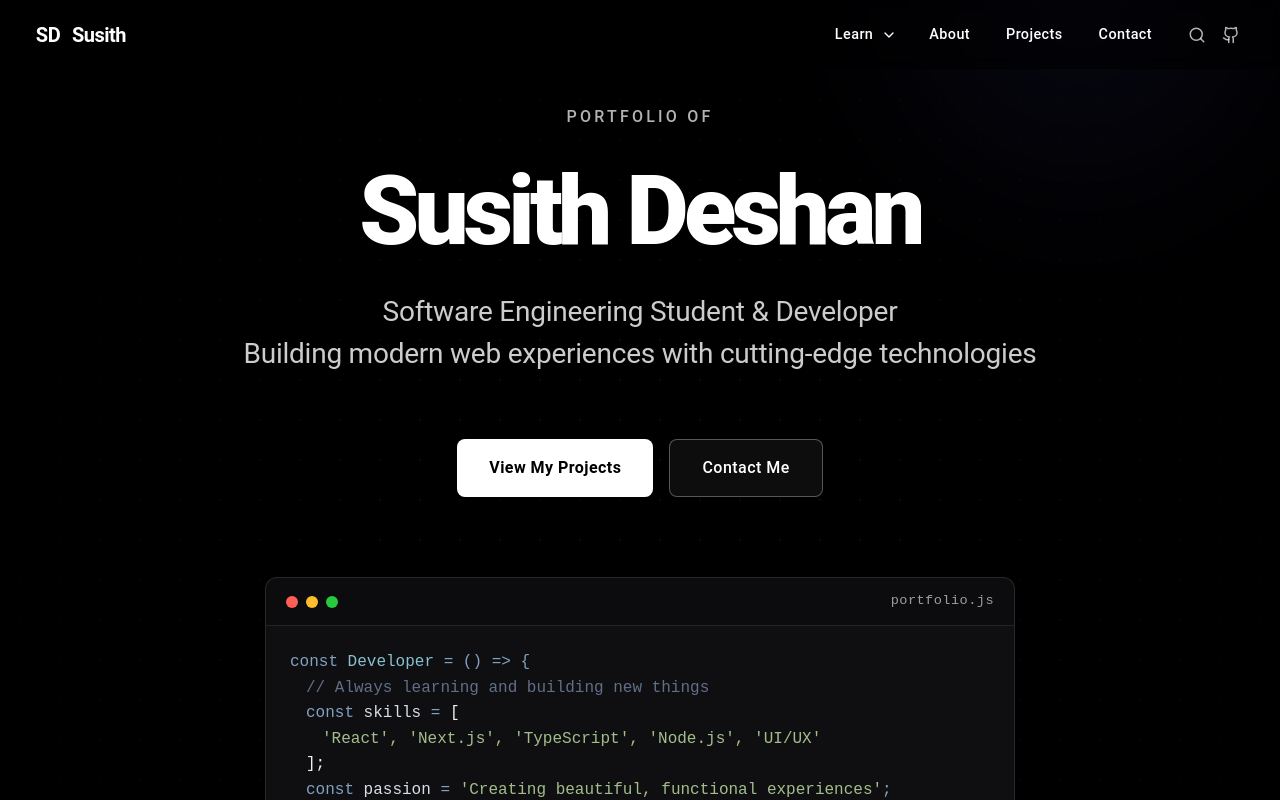
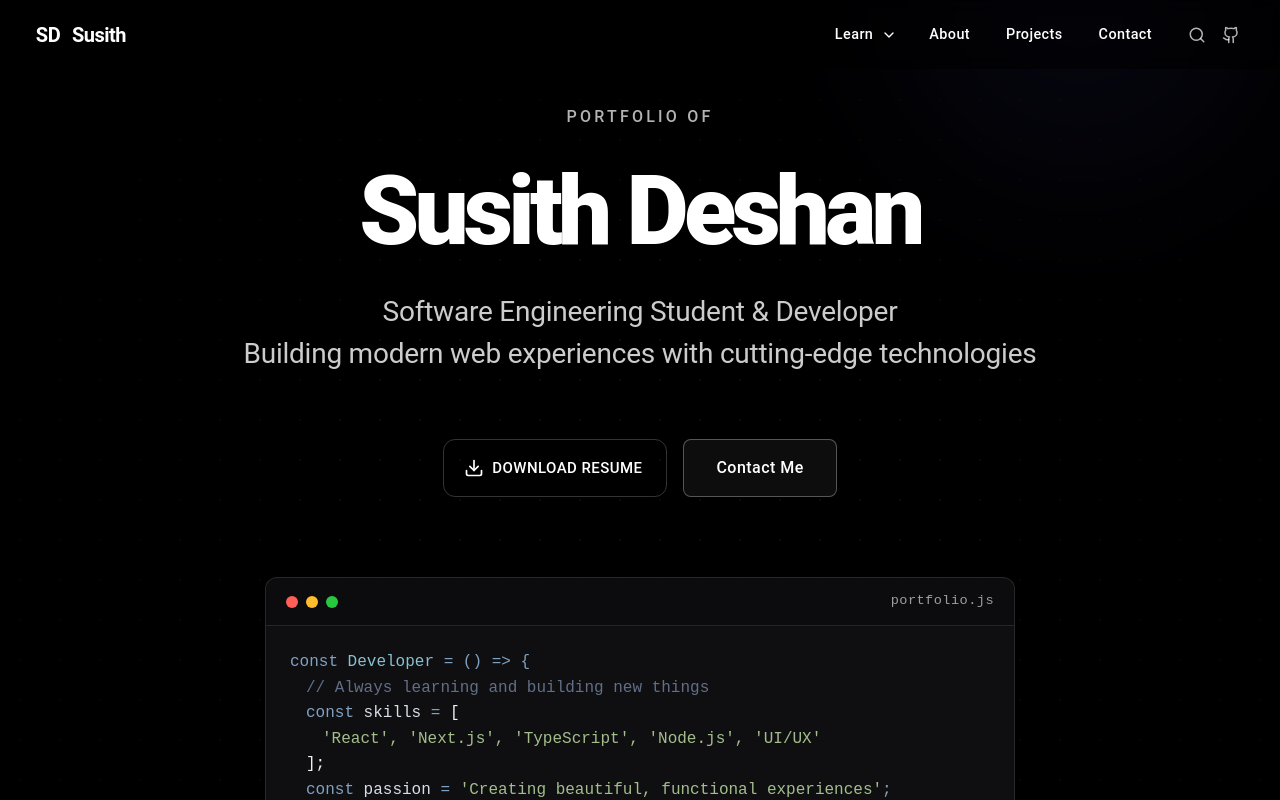
Before and after one commit to SusithD/my-portfolio, a Next.js app: page / in a window 1280 px wide. Shown: the top 800 px of the page. Built offline with nearby package versions, Linux system fonts and the light colour scheme.

Commit message:
Update Hero component to include a download button for the resume, enhancing user accessibility and interaction. Adjust button styling for improved visual appeal.

```diff
--- a/src/components/Hero.jsx
+++ b/src/components/Hero.jsx
@@ -3,6 +3,7 @@
 import React, { useEffect, useState } from "react";
 import { Box, Typography, Container, Button } from "@mui/material";
 import { motion } from "framer-motion";
+import { Download } from 'lucide-react';
 
 const Hero = () => {
   const [mounted, setMounted] = useState(false);
@@ -273,25 +274,24 @@ const Hero = () => {
           >
             {/* Primary CTA Button */}
             <Button
-              variant="contained"
-              onClick={() => handleScroll("projects")}
-              component={motion.button}
-              whileHover={{ scale: 1.05 }}
-              whileTap={{ scale: 0.98 }}
+              variant="outlined"
+              size="large"
+              href="/resume.pdf"
+              download
+              startIcon={<Download size={20} />}
               sx={{
-                backgroundColor: "#fff",
-                color: "#000",
-                fontSize: { xs: "0.95rem", md: "1rem" },
-                fontWeight: 600,
-                padding: { xs: "0.75rem 1.5rem", md: "0.9rem 2rem" },
-                borderRadius: "0.5rem",
-                textTransform: "none",
+                color: "#fff",
+                borderColor: "rgba(255,255,255,0.2)",
+                py: 1.5,
+                px: 3,
+                borderRadius: "12px",
                 "&:hover": {
-                  backgroundColor: "rgba(255, 255, 255, 0.9)"
+                  borderColor: "#fff",
+                  backgroundColor: "rgba(255,255,255,0.1)"
                 }
               }}
             >
-              View My Projects
+              Download Resume
             </Button>
 
             {/* Secondary CTA Button */}
```
